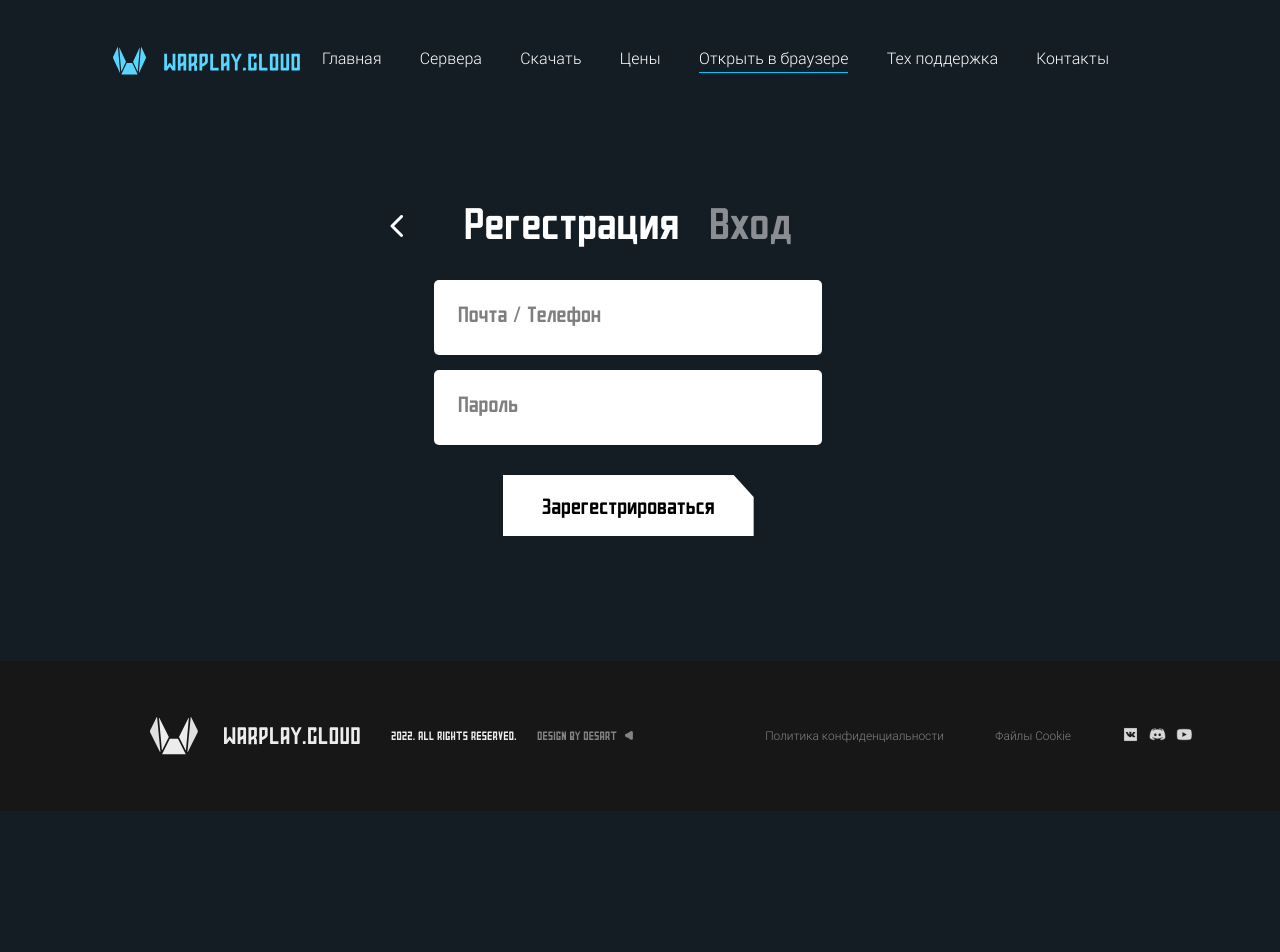
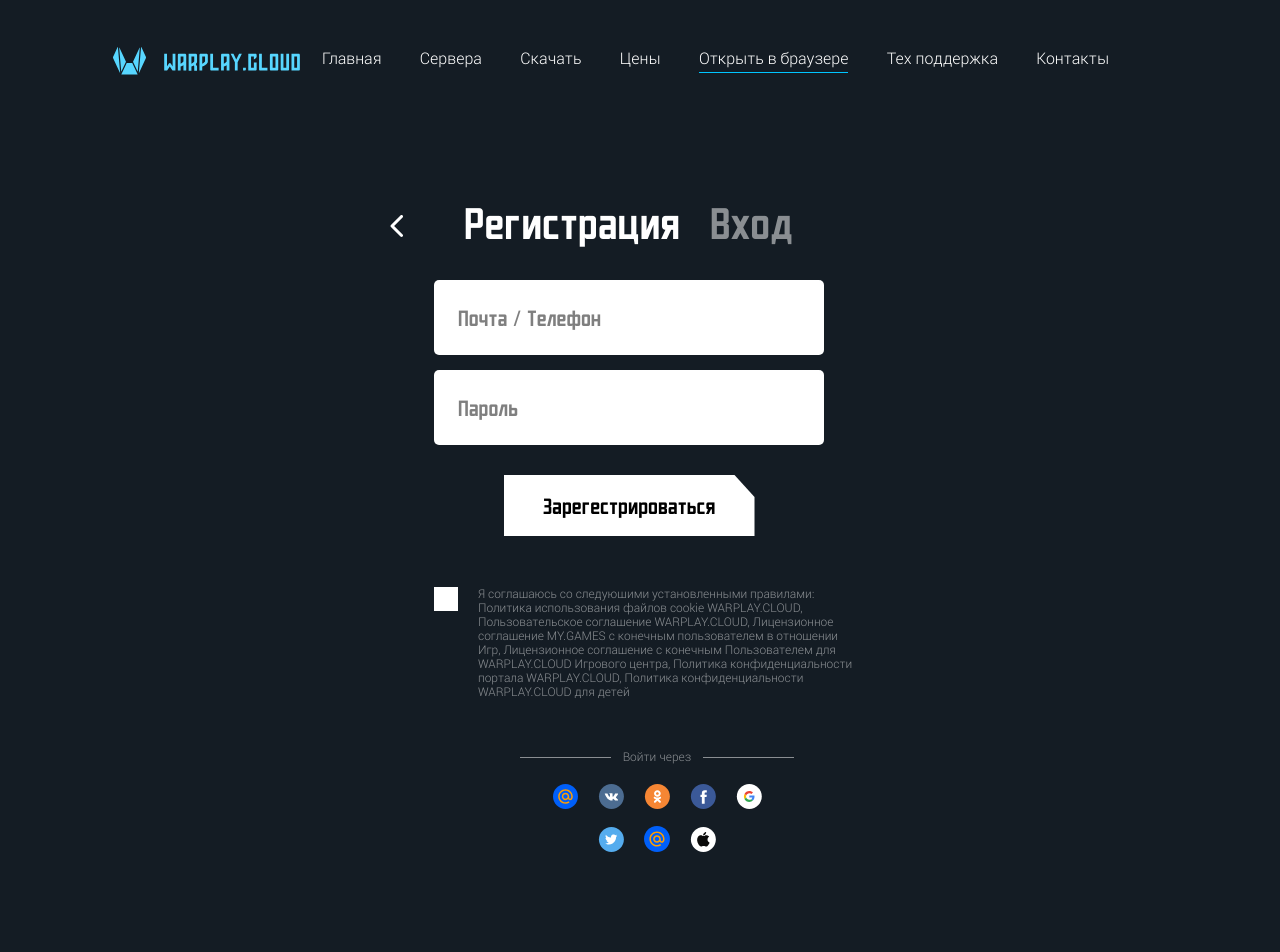
Before and after one commit to Mighty-Lion/Warplaycloud, a React (Vite) app: page /Registr in a window 1280 px wide. Shown: the top 952 px of the page. Before the commit the page ends 811 px from the top, so only its background shows below. Built offline with nearby package versions, Linux system fonts and the light colour scheme.

Commit message:
completer Registration page

```diff
--- /dev/null
+++ b/src/components/AuthSocials/index.styles.ts
@@ -0,0 +1,59 @@
+import styled from '@emotion/styled';
+
+export const AuthSocialsContainer = styled.div`
+  display: flex;
+  flex-direction: column;
+  justify-content: center;
+  align-items: center;
+  margin: 0 auto;
+  max-width: 300px;
+`;
+export const AuthSocialsTitle = styled.h3`
+  position: relative;
+  margin-bottom: 20px;
+  padding: 0 12px;
+  font-family: Roboto, sans-serif;
+  font-size: 12px;
+  font-style: normal;
+  font-weight: 200;
+  line-height: normal;
+  color: rgba(255, 255, 255, 0.5);
+
+  &::after {
+    position: absolute;
+    right: -91px;
+    top: 49%;
+    content: '';
+    height: 1px;
+    width: 91px;
+    background: rgba(255, 255, 255, 0.5);
+  }
+
+  &::before {
+    position: absolute;
+    left: -91px;
+    top: 49%;
+    content: '';
+    height: 1px;
+    width: 91px;
+    background: rgba(255, 255, 255, 0.5);
+  }
+`;
+
+export const AuthSocialsMain = styled.div`
+  display: grid;
+  grid-template-areas:
+    'mail vk ok fb google '
+    '. twitch twitter apple .';
+  grid-row-gap: 13px;
+  grid-column-gap: 20px;
+`;
+
+export const AuthLink = styled.a<{ gridArea: string }>`
+  grid-area: ${(props) => props.gridArea && `${props.gridArea}`};
+`;
+
+export const AuthSocialsImg = styled.img`
+  width: 100%;
+  object-fit: contain;
+`;
--- /dev/null
+++ b/src/components/AuthSocials/index.tsx
@@ -0,0 +1,39 @@
+import {
+  AuthLink,
+  AuthSocialsContainer,
+  AuthSocialsImg,
+  AuthSocialsMain,
+  AuthSocialsTitle,
+} from '@/components/AuthSocials/index.styles';
+import MailImg from '@/assets/images/svg/mail-ru-colored.svg';
+import VkImg from '@/assets/images/svg/vk-colored.svg';
+import OkImg from '@/assets/images/svg/ok-colored.svg';
+import FbImg from '@/assets/images/svg/facebook-colored.svg';
+import GoogleImg from '@/assets/images/svg/google-colored.svg';
+import TwitchImg from '@/assets/images/svg/twitter-colored.svg';
+import TwitterImg from '@/assets/images/svg/mail-ru-colored.svg';
+import AppleImg from '@/assets/images/svg/apple-colored.svg';
+
+const socialsArr = [
+  { img: MailImg, area: 'mail' },
+  { img: VkImg, area: 'vk' },
+  { img: OkImg, area: 'ok' },
+  { img: FbImg, area: 'fb' },
+  { img: GoogleImg, area: 'google' },
+  { img: TwitchImg, area: 'twitch' },
+  { img: TwitterImg, area: 'twitter' },
+  { img: AppleImg, area: 'apple' },
+];
+export function AuthSocials() {
+  const mappedSocials = socialsArr.map((item) => (
+    <AuthLink href="#" gridArea={item.area} key={item.area + item.img}>
+      <AuthSocialsImg src={item.img} />
+    </AuthLink>
+  ));
+  return (
+    <AuthSocialsContainer>
+      <AuthSocialsTitle>Войти через</AuthSocialsTitle>
+      <AuthSocialsMain>{mappedSocials}</AuthSocialsMain>
+    </AuthSocialsContainer>
+  );
+}
--- /dev/null
+++ b/src/components/Checkbox/index.styles.ts
@@ -0,0 +1,39 @@
+import styled from '@emotion/styled';
+
+export const CheckboxContainer = styled.div`
+  position: relative;
+  display: flex;
+  align-items: center;
+  height: 24px;
+
+  label {
+    display: flex;
+    cursor: pointer;
+    outline: none;
+  }
+
+  label::before {
+    content: '';
+    width: 24px;
+    height: 24px;
+    background: var(--color-white-0);
+    outline: none;
+  }
+
+  input {
+    position: absolute;
+    opacity: 0;
+    cursor: pointer;
+    outline: none;
+  }
+
+  input:checked {
+    & + label::before {
+      content: '\\002714';
+      display: flex;
+      justify-content: center;
+      align-items: center;
+      outline: none;
+    }
+  }
+`;
--- /dev/null
+++ b/src/components/Checkbox/index.tsx
@@ -0,0 +1,13 @@
+import { CheckboxContainer } from '@/components/Checkbox/index.styles';
+
+export interface ICheckboxProps {
+  id: string;
+}
+export function Checkbox({ id }: ICheckboxProps) {
+  return (
+    <CheckboxContainer>
+      <input type="checkbox" id={id} />
+      <label htmlFor={id} />
+    </CheckboxContainer>
+  );
+}
--- a/src/pages/Registration/index.styles.ts
+++ b/src/pages/Registration/index.styles.ts
@@ -1,22 +1,31 @@
 import styled from '@emotion/styled';
 import { Link } from 'react-router-dom';
+import { getBreakpoint } from '@/Breakpoints';
 
 export const RegistrationWrapper = styled.div`
   display: flex;
   margin: 200px auto 125px;
   width: 100%;
   max-width: 500px;
+
+  @media (max-width: ${getBreakpoint('TABLET_UL', 'down')}) {
+    margin: 60px auto 125px;
+    padding: 0 8px;
+  }
 `;
 
 export const RegistrationContainer = styled.div`
   display: flex;
-  flex-wrap: wrap;
   width: 100%;
+
+  @media (max-width: ${getBreakpoint('MOBILE_L', 'down')}) {
+    flex-wrap: wrap;
+  }
 `;
 
-export const RegistrationForm = styled.form `
+export const RegistrationForm = styled.form`
   display: block;
-`
+`;
 export const RegistrationHeader = styled.div`
   display: flex;
   flex-wrap: wrap;
@@ -31,6 +40,10 @@ export const RegistrationTitle = styled.h3`
   font-weight: 400;
   line-height: normal;
   color: var(--color-white-0);
+
+  @media (max-width: ${getBreakpoint('MOBILE_L', 'down')}) {
+    margin: 0 0 0 40px;
+  }
 `;
 
 export const AuthorizationLink = styled(Link)`
@@ -41,6 +54,10 @@ export const AuthorizationLink = styled(Link)`
   font-weight: 400;
   line-height: normal;
   color: rgba(255, 255, 255, 0.5);
+
+  @media (max-width: ${getBreakpoint('MOBILE_L', 'down')}) {
+    margin: 0 0 0 40px;
+  }
 `;
 
 export const RegistrationLogin = styled.input`
@@ -54,6 +71,13 @@ export const RegistrationLogin = styled.input`
   border-radius: 5px;
   background: var(--color-white-0);
 
+  font-family: Aire Exterior, sans-serif;
+  font-size: 24px;
+  font-style: normal;
+  font-weight: 400;
+  line-height: normal;
+  color: rgba(0, 0, 0, 0.5);
+
   &::placeholder {
     font-family: Aire Exterior, sans-serif;
     font-size: 24px;
@@ -61,6 +85,10 @@ export const RegistrationLogin = styled.input`
     font-weight: 400;
     line-height: normal;
     color: rgba(0, 0, 0, 0.5);
+  }
+
+  @media (max-width: ${getBreakpoint('MOBILE_L', 'down')}) {
+    max-width: 500px;
   }
 `;
 
@@ -76,6 +104,13 @@ export const RegistrationPassword = styled.input`
   border-radius: 5px;
   background: var(--color-white-0);
 
+  font-family: Aire Exterior, sans-serif;
+  font-size: 24px;
+  font-style: normal;
+  font-weight: 400;
+  line-height: normal;
+  color: rgba(0, 0, 0, 0.5);
+
   &::placeholder {
     font-family: Aire Exterior, sans-serif;
     font-size: 24px;
@@ -84,13 +119,25 @@ export const RegistrationPassword = styled.input`
     line-height: normal;
     color: rgba(0, 0, 0, 0.5);
   }
+
+  @media (max-width: ${getBreakpoint('MOBILE_L', 'down')}) {
+    max-width: 500px;
+  }
 `;
 
+export const RegistrationButtonWrapper = styled.div`
+  width: 100%;
+  max-width: 390px;
+
+  @media (max-width: ${getBreakpoint('MOBILE_L', 'down')}) {
+    max-width: 500px;
+  }
+`;
 export const RegistrationButton = styled.button`
   display: flex;
   justify-content: center;
   align-items: center;
-  margin: 0 auto;
+  margin: 0 auto 51px;
   padding: 0 5px;
   border: none;
   height: 61px;
@@ -116,7 +163,27 @@ export const RegistrationButton = styled.button`
   color: var(--color-black-900);
 `;
 
-export const HomePageButtonWrapper = styled.div `
+export const HomePageButtonWrapper = styled.div`
   margin-top: 14px;
   margin-right: 30px;
-`
+  @media (max-width: ${getBreakpoint('MOBILE_L', 'down')}) {
+    margin: 0 0 40px 20px;
+  }
+`;
+
+export const AgreementContainer = styled.div`
+  display: grid;
+  grid-template-columns: auto auto;
+  grid-gap: 20px;
+  margin: 0 20px 51px 0;
+`;
+
+export const AgreementLink = styled.a`
+  max-width: 382px;
+  font-family: Roboto, sans-serif;
+  font-size: 12px;
+  font-style: normal;
+  font-weight: 200;
+  line-height: normal;
+  color: rgba(255, 255, 255, 0.5);
+`;
--- a/src/pages/Registration/index.tsx
+++ b/src/pages/Registration/index.tsx
@@ -1,6 +1,9 @@
 import {
-  AuthorizationLink, HomePageButtonWrapper,
-  RegistrationButton,
+  AgreementContainer,
+  AgreementLink,
+  AuthorizationLink,
+  HomePageButtonWrapper,
+  RegistrationButton, RegistrationButtonWrapper,
   RegistrationContainer,
   RegistrationForm,
   RegistrationHeader,
@@ -10,6 +13,9 @@ import {
   RegistrationWrapper
 } from "@/pages/Registration/index.styles";
 import { HomepageButton } from '@/components/HomepageButton';
+import { Checkbox } from '@/components/Checkbox';
+import WindowsImage from '@/assets/images/png/Windows.png';
+import { AuthSocials } from "@/components/AuthSocials";
 
 export function Registration() {
   return (
@@ -20,14 +26,29 @@ export function Registration() {
         </HomePageButtonWrapper>
         <RegistrationForm>
           <RegistrationHeader>
-            <RegistrationTitle>Регестрация</RegistrationTitle>
+            <RegistrationTitle>Регистрация</RegistrationTitle>
             <AuthorizationLink to="/">Вход</AuthorizationLink>
           </RegistrationHeader>
           <RegistrationLogin placeholder="Почта / Телефон" />
           <RegistrationPassword placeholder="Пароль" />
-          <RegistrationButton type="submit">
-            Зарегестрироваться
-          </RegistrationButton>
+          <RegistrationButtonWrapper>
+            <RegistrationButton type="submit">
+              Зарегестрироваться
+            </RegistrationButton>
+          </RegistrationButtonWrapper>
+          <AgreementContainer>
+            <Checkbox id="registration_checkbox" key="registration_checkbox" />
+            <AgreementLink href={WindowsImage} download>
+              Я соглашаюсь со следующими установленными правилами: Политика
+              использования файлов cookie WARPLAY.CLOUD, Пользовательское
+              соглашение WARPLAY.CLOUD, Лицензионное соглашение MY.GAMES с
+              конечным пользователем в отношении Игр, Лицензионное соглашение с
+              конечным Пользователем для WARPLAY.CLOUD Игрового центра, Политика
+              конфиденциальности портала WARPLAY.CLOUD, Политика
+              конфиденциальности WARPLAY.CLOUD для детей
+            </AgreementLink>
+          </AgreementContainer>
+          <AuthSocials />
         </RegistrationForm>
       </RegistrationContainer>
     </RegistrationWrapper>
```
Also changed, not shown: src/assets/images/svg/facebook-colored.svg (renamed from src/assets/images/svg/facebook.svg).
